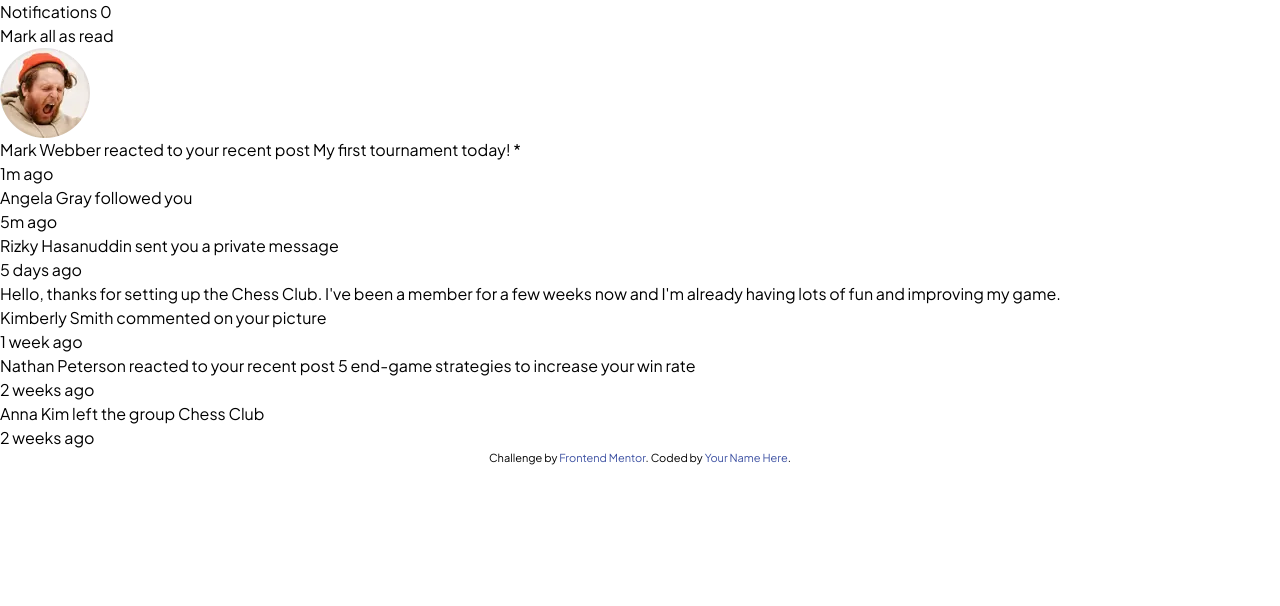
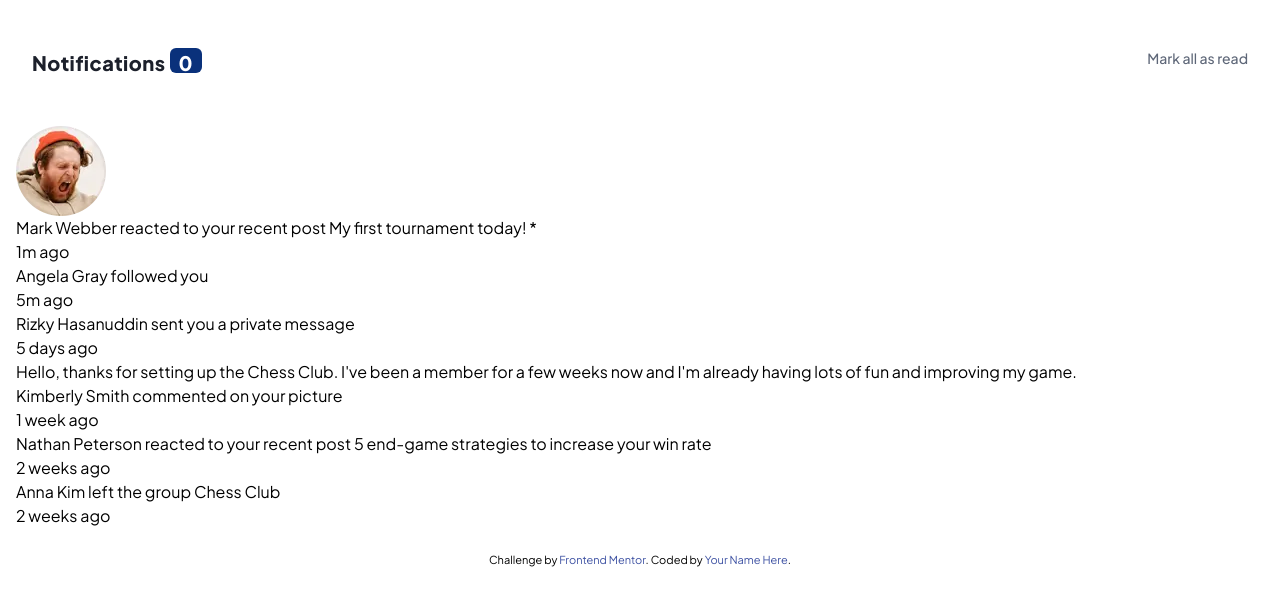
Before and after one commit to CarlosArgelio/challange-notification-page, a React (Vite) app: page / in a window 1280 px wide. Shown: the top 606 px of the page. Built offline with nearby package versions, Linux system fonts and the light colour scheme.

Commit message:
feat: add head notification

```diff
--- a/src/Components/ButtonMark.tsx
+++ b/src/Components/ButtonMark.tsx
@@ -1,7 +1,9 @@
 export const ButtonMark = () => {
   return (
     <>
-      <p>Mark all as read</p>
+      <p className="text-dark-grayish-blue text-sm font-medium cursor-pointer hover:text-primary-blue">
+        Mark all as read
+      </p>
     </>
   );
 };
--- a/src/Components/Counter.tsx
+++ b/src/Components/Counter.tsx
@@ -1,7 +1,9 @@
 export const Counter = () => {
   return (
     <>
-      <span>0</span>
+      <span className="inline-block bg-primary-blue text-white w-8 h-[25px] text-center rounded-md">
+        0
+      </span>
     </>
   );
 };
--- a/src/Pages/AsideNotification.tsx
+++ b/src/Pages/AsideNotification.tsx
@@ -3,12 +3,11 @@ import { ButtonMark, Counter, NotificationCard } from "./../Components";
 export const Notification = () => {
   return (
     <>
-      <section className="main">
-        <div className="notification">
-          <h3>
+      <section className="py-6 px-4">
+        <div className="flex justify-between py-6 px-4 mb-6">
+          <h3 className="font-[800] text-very-dark-blue text-[20px] -tracking-tight">
             Notifications <Counter />
           </h3>
-
           <ButtonMark />
         </div>
 
```
